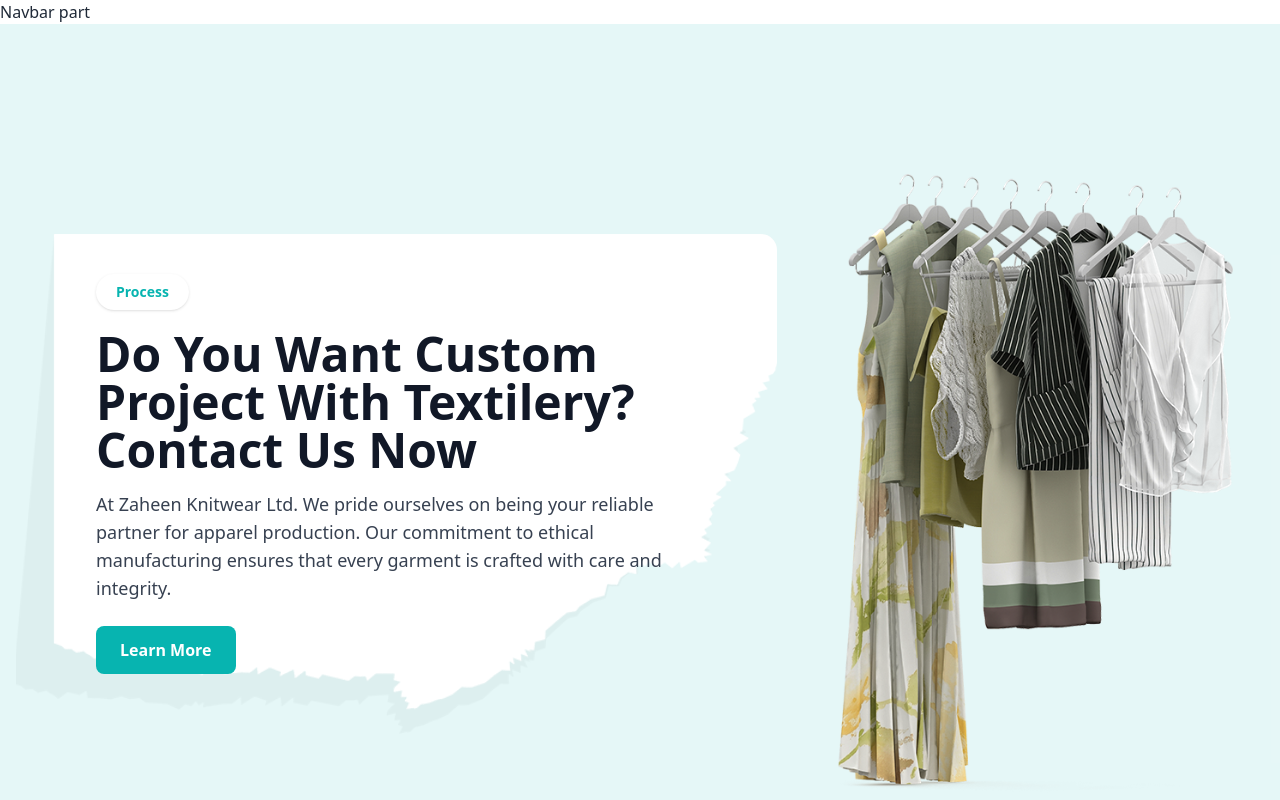
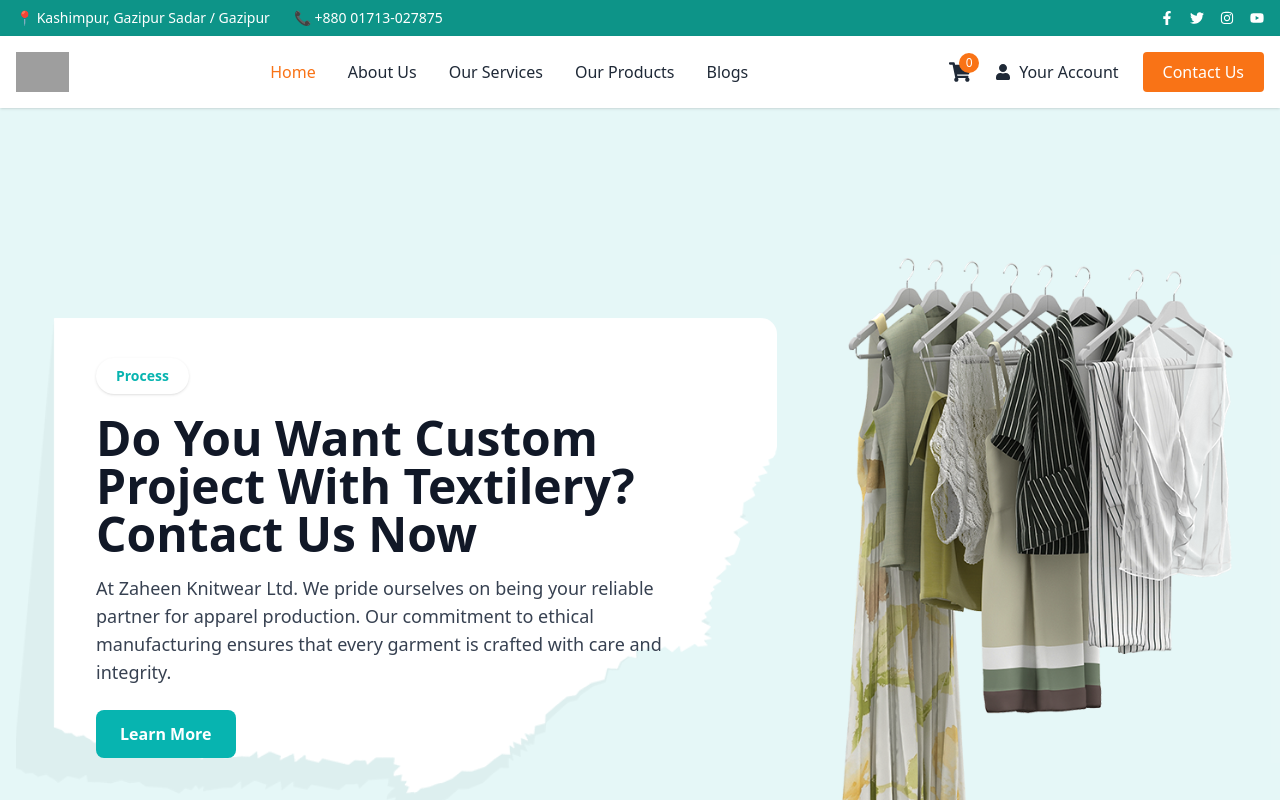
Before and after one commit to prosenjithdash/zaheenkintwear_client, a React (Vite) app: page / in a window 1280 px wide. Shown: the top 800 px of the page. Built offline with nearby package versions, Linux system fonts and the light colour scheme; no server answers; grey boxes are pictures that could not be loaded.

Commit message:
Navbar ui set completed

```diff
--- a/src/components/Shared/Navbar/Navbar.jsx
+++ b/src/components/Shared/Navbar/Navbar.jsx
@@ -1,9 +1,212 @@
+import { useState } from "react";
+import {
+    FaFacebookF,
+    FaTwitter,
+    FaInstagram,
+    FaYoutube,
+    FaShoppingCart,
+    FaUser,
+    FaBars,
+    FaTimes,
+} from "react-icons/fa";
+
+import Login from "../../../pages/Login/Login"; // your existing login UI
+import Register from "../../../pages/Register/Register"; // optional, kept for future
 
 const Navbar = () => {
+    /* ================= STATES ================= */
+    const [menuOpen, setMenuOpen] = useState(false);       // mobile menu
+    const [authModalOpen, setAuthModalOpen] = useState(false); // login modal
+    const [user, setUser] = useState(null);                // logged user
+    const [cartCount] = useState(0);                        // cart count
+
     return (
-        <div>
-            <h1>Navbar part</h1>
-        </div>
+        <>
+            {/* ================= TOP BAR ================= */}
+            <div className="bg-teal-600 text-white text-sm">
+                <div
+                    className="
+            max-w-7xl mx-auto px-4 py-2
+            flex flex-col gap-2
+            sm:flex-row sm:items-center sm:justify-between
+          "
+                >
+                    {/* Left info */}
+                    <div
+                        className="
+              flex flex-col gap-1 text-center
+              sm:flex-row sm:gap-6 sm:text-left
+            "
+                    >
+                        <span className="flex justify-center sm:justify-start gap-2">
+                            📍 Kashimpur, Gazipur Sadar / Gazipur
+                        </span>
+                        <span className="flex justify-center sm:justify-start gap-2">
+                            📞 +880 01713-027875
+                        </span>
+                    </div>
+
+                    {/* Social icons */}
+                    <div className="flex justify-center sm:justify-end gap-4 ">
+                        <FaFacebookF className="cursor-pointer" />
+                        <FaTwitter className="cursor-pointer" />
+                        <FaInstagram className="cursor-pointer" />
+                        <FaYoutube className="cursor-pointer" />
+                    </div>
+                </div>
+            </div>
+
+            {/* ================= MAIN NAVBAR ================= */}
+            <div className="bg-white shadow relative z-40">
+                <div className="max-w-7xl mx-auto px-4 py-4 flex items-center justify-between">
+
+                    {/* Logo */}
+                    <div className="flex items-center gap-2">
+                        <img src="/logo.png" alt="logo" className="h-10" />
+                    </div>
+
+                    {/* Desktop Menu */}
+                    <nav className="hidden lg:flex gap-8 font-medium">
+                        <a href="/" className="text-orange-500">Home</a>
+                        <a href="/about">About Us</a>
+                        <a href="/services">Our Services</a>
+                        <a href="/products">Our Products</a>
+                        <a href="/blogs">Blogs</a>
+                    </nav>
+
+                    {/* Right Section */}
+                    <div className="flex items-center gap-6">
+
+                        {/* Cart */}
+                        <div className="relative cursor-pointer">
+                            <FaShoppingCart size={22} />
+                            <span
+                                className="
+                  absolute -top-2 -right-2
+                  bg-orange-500 text-white
+                  text-xs w-5 h-5
+                  flex items-center justify-center
+                  rounded-full
+                "
+                            >
+                                {cartCount}
+                            </span>
+                        </div>
+
+                        {/* Account */}
+                        {!user ? (
+                            <button
+                                onClick={() => setAuthModalOpen(true)}
+                                className="flex items-center gap-2"
+                            >
+                                <FaUser />
+                                <span className="hidden sm:block">Your Account</span>
+                            </button>
+                        ) : (
+                            <img
+                                src={user.image}
+                                alt="user"
+                                className="w-9 h-9 rounded-full cursor-pointer"
+                                onClick={() => setAuthModalOpen(true)}
+                            />
+                        )}
+
+                        {/* Contact Button */}
+                        <a
+                            href="/contact"
+                            className="hidden md:block bg-orange-500 text-white px-5 py-2 rounded"
+                        >
+                            Contact Us
+                        </a>
+
+                        {/* Mobile Menu Button */}
+                        <button
+                            className="lg:hidden"
+                            onClick={() => setMenuOpen(!menuOpen)}
+                        >
+                            {menuOpen ? <FaTimes size={22} /> : <FaBars size={22} />}
+                        </button>
+                    </div>
+                </div>
+
+                {/* ================= MOBILE MENU ================= */}
+                {menuOpen && (
+                    <div className="lg:hidden border-t bg-white">
+                        <nav className="flex flex-col gap-4 p-4">
+                            <a href="/">Home</a>
+                            <a href="/about">About Us</a>
+                            <a href="/services">Our Services</a>
+                            <a href="/products">Our Products</a>
+                            <a href="/blogs">Blogs</a>
+                            <a
+                                href="/contact"
+                                className="bg-orange-500 text-white py-2 rounded text-center"
+                            >
+                                Contact Us
+                            </a>
+                        </nav>
+                    </div>
+                )}
+            </div>
+
+            {/* ================= AUTH MODAL ================= */}
+            {authModalOpen && (
+                <div
+                    className="
+            fixed inset-0 z-50
+            bg-black/60 backdrop-blur-sm
+            flex items-center justify-center px-4
+          "
+                >
+                    {/* Modal box */}
+                    <div
+                        className="
+              relative w-[95%] max-w-5xl
+              max-h-[85vh]
+              bg-white rounded-3xl
+              shadow-2xl overflow-hidden
+            "
+                    >
+                        {/* Close button */}
+                        <button
+                            onClick={() => setAuthModalOpen(false)}
+                            className="absolute top-4 right-6 text-2xl text-white z-50"
+                        >
+                            ✕
+                        </button>
+
+                        {/* Not logged in → show Login.jsx */}
+                        {!user ? (
+                            <Login
+                                onLoginSuccess={(loggedUser) => {
+                                    setUser(loggedUser);   // { name, image }
+                                    setAuthModalOpen(false);
+                                }}
+                            />
+                        ) : (
+                            /* Logged user info */
+                            <div className="p-10 text-center space-y-4">
+                                <img
+                                    src={user.image}
+                                    alt="user"
+                                    className="w-20 h-20 rounded-full mx-auto"
+                                />
+                                <h2 className="text-xl font-semibold">{user.name}</h2>
+                                <button
+                                    onClick={() => {
+                                        setUser(null);
+                                        setAuthModalOpen(false);
+                                    }}
+                                    className="bg-red-500 text-white px-6 py-2 rounded"
+                                >
+                                    Logout
+                                </button>
+                            </div>
+                        )}
+                    </div>
+                </div>
+            )}
+        </>
     );
 };
 
```
